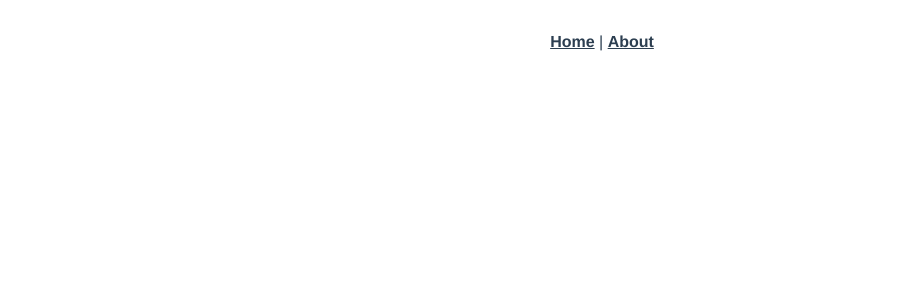
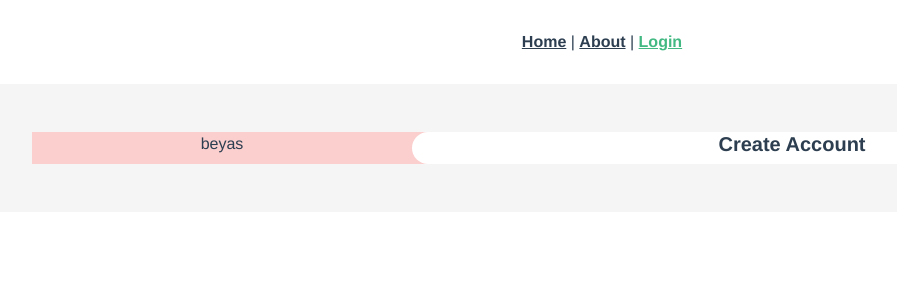
Before and after one commit to meryemisik/messages-app, a Vue app: page /login in a window 1280 px wide. Before the commit this address had no page. Shown: the top 300 px of the page, without its empty margins (38-935 px from the left). Built offline with nearby package versions, Linux system fonts and the light colour scheme.

Commit message:
started login page

```diff
--- a/package.json
+++ b/package.json
@@ -19,7 +19,10 @@
     "@babel/core": "^7.12.16",
     "@vue/cli-plugin-babel": "~5.0.0",
     "@vue/cli-plugin-router": "~5.0.0",
-    "@vue/cli-service": "~5.0.0"
+    "@vue/cli-service": "~5.0.0",
+    "node-sass": "^7.0.3",
+    "sass": "^1.55.0",
+    "sass-loader": "^13.0.2"
   },
   "browserslist": [
     "> 1%",
--- a/src/App.vue
+++ b/src/App.vue
@@ -1,7 +1,9 @@
 <template>
   <nav>
     <router-link to="/">Home</router-link> |
-    <router-link to="/about">About</router-link>
+    <router-link to="/about">About</router-link> |
+    <router-link to="/login">Login</router-link>
+
   </nav>
   <router-view />
 </template>
--- /dev/null
+++ b/src/assets/css/login.scss
@@ -0,0 +1,15 @@
+.login-page{
+    background-color: #F5F5F5;
+
+    .login-page-content{
+        background-color:  #FACFCE;
+
+    }
+    .login-page-form{
+        background-color: white;
+        border-radius: 2em 0 0 2em;
+    }
+    .login-page-header{
+        font-weight: bold;
+    }
+}
--- a/src/components/HelloWorld.vue
+++ /dev/null
@@ -1,37 +0,0 @@
-<template>
-  <div class="hello">
-    <b-card>
-      <b-button>Button</b-button>
-      <b-button variant="danger">Button</b-button>
-      <b-button variant="success">Button</b-button>
-      <b-button variant="outline-primary">Button</b-button>
-    </b-card>
-  </div>
-</template>
-
-<script>
-export default {
-  name: "HelloWorld",
-  props: {
-    msg: String,
-  },
-};
-</script>
-
-<!-- Add "scoped" attribute to limit CSS to this component only -->
-<style scoped>
-h3 {
-  margin: 40px 0 0;
-}
-ul {
-  list-style-type: none;
-  padding: 0;
-}
-li {
-  display: inline-block;
-  margin: 0 10px;
-}
-a {
-  color: #42b983;
-}
-</style>
--- a/src/router/index.js
+++ b/src/router/index.js
@@ -1,5 +1,6 @@
 import { createRouter, createWebHistory } from "vue-router";
 import HomeView from "../views/HomeView.vue";
+import Login from "../views/Login.vue"
 
 const routes = [
   {
@@ -16,6 +17,11 @@ const routes = [
     component: () =>
       import(/* webpackChunkName: "about" */ "../views/AboutView.vue"),
   },
+  {
+    path: "/login",
+    name: "login",
+    component: Login,
+  },
 ];
 
 const router = createRouter({
--- a/src/views/HomeView.vue
+++ b/src/views/HomeView.vue
@@ -1,18 +1,11 @@
 <template>
   <div class="home">
-    <img alt="Vue logo" src="../assets/logo.png" />
-    <HelloWorld msg="Welcome to Your Vue.js App" />
+      Home Page
   </div>
 </template>
 
 <script>
-// @ is an alias to /src
-import HelloWorld from "@/components/HelloWorld.vue";
-
 export default {
   name: "HomeView",
-  components: {
-    HelloWorld,
-  },
 };
 </script>
--- /dev/null
+++ b/src/views/Login.vue
@@ -0,0 +1,19 @@
+<template >
+    <div class="login-page py-5">
+       <div class="container login-page-content">
+            <div class="row ">
+                <div class="col-4">
+                    beyas
+                </div>
+                <div class="col-8 login-page-form">
+                   <h5 class="login-page-header">Create Account</h5>
+                </div>
+            </div>
+       </div>
+    </div>
+</template>
+
+<style  lang="scss">
+@import '../assets/css/login.scss';
+
+</style>
```
Also changed, not shown: 1 other file (tests, documents, lock files or other folders).
